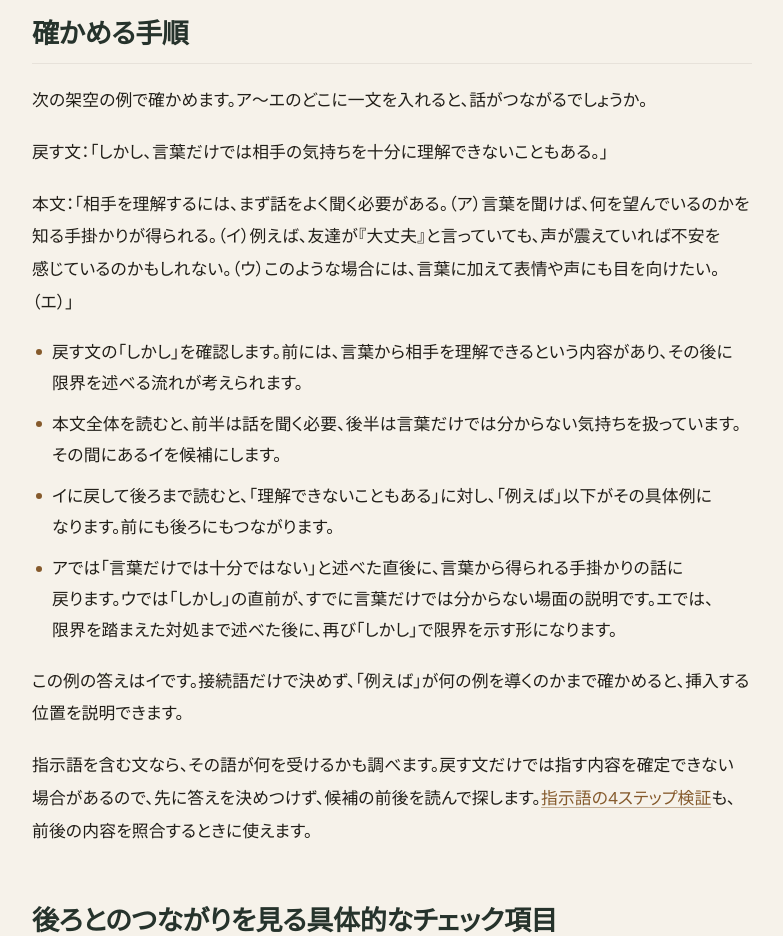
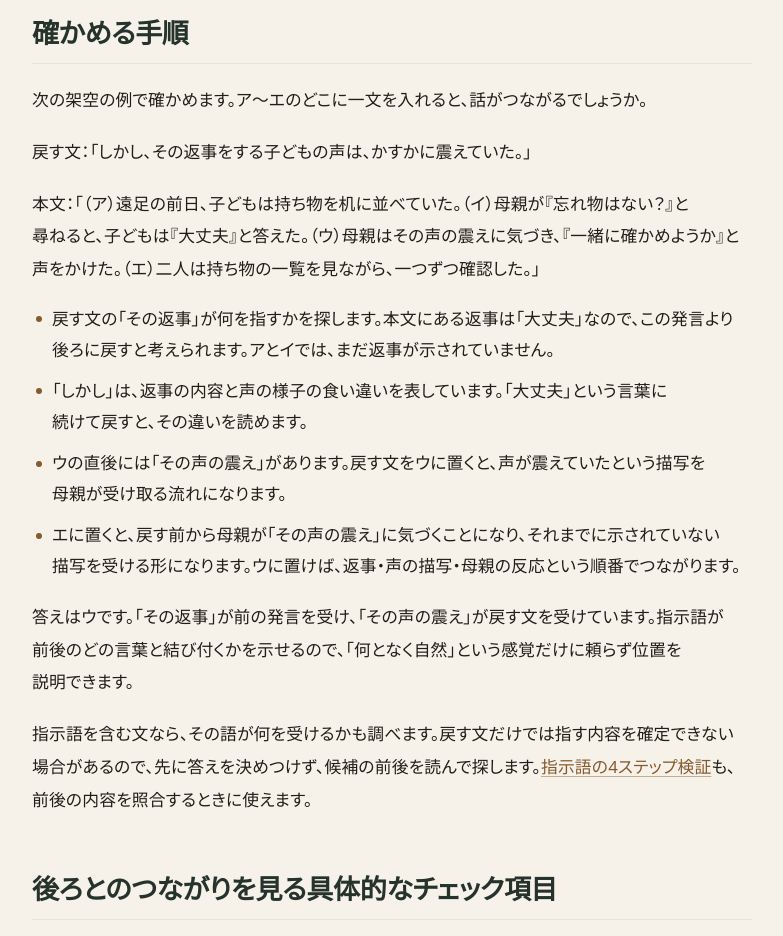
Before and after one commit to kokugojapan/kokugosensei-blog, an Astro site: page /blog/bun-sounyu-zengo in a window 1280 px wide. Shown: the part 1240-2176 px from the top of the page, without its empty margins (248-1031 px from the left). Built offline with nearby package versions, Linux system fonts and the light colour scheme; Astro itself is replaced by a stand-in of ours.

Commit message:
fix: 文挿入例題の答えが一つに決まる構成へ修正

```diff
--- a/src/content/blog/bun-sounyu-zengo.md
+++ b/src/content/blog/bun-sounyu-zengo.md
@@ -20,16 +20,16 @@ pubDate: 2026-10-18
 
 次の架空の例で確かめます。ア〜エのどこに一文を入れると、話がつながるでしょうか。
 
-戻す文：「しかし、言葉だけでは相手の気持ちを十分に理解できないこともある。」
+戻す文：「しかし、その返事をする子どもの声は、かすかに震えていた。」
 
-本文：「相手を理解するには、まず話をよく聞く必要がある。（ア）言葉を聞けば、何を望んでいるのかを知る手掛かりが得られる。（イ）例えば、友達が『大丈夫』と言っていても、声が震えていれば不安を感じているのかもしれない。（ウ）このような場合には、言葉に加えて表情や声にも目を向けたい。（エ）」
+本文：「（ア）遠足の前日、子どもは持ち物を机に並べていた。（イ）母親が『忘れ物はない？』と尋ねると、子どもは『大丈夫』と答えた。（ウ）母親はその声の震えに気づき、『一緒に確かめようか』と声をかけた。（エ）二人は持ち物の一覧を見ながら、一つずつ確認した。」
 
-- 戻す文の「しかし」を確認します。前には、言葉から相手を理解できるという内容があり、その後に限界を述べる流れが考えられます。
-- 本文全体を読むと、前半は話を聞く必要、後半は言葉だけでは分からない気持ちを扱っています。その間にあるイを候補にします。
-- イに戻して後ろまで読むと、「理解できないこともある」に対し、「例えば」以下がその具体例になります。前にも後ろにもつながります。
-- アでは「言葉だけでは十分ではない」と述べた直後に、言葉から得られる手掛かりの話に戻ります。ウでは「しかし」の直前が、すでに言葉だけでは分からない場面の説明です。エでは、限界を踏まえた対処まで述べた後に、再び「しかし」で限界を示す形になります。
+- 戻す文の「その返事」が何を指すかを探します。本文にある返事は「大丈夫」なので、この発言より後ろに戻すと考えられます。アとイでは、まだ返事が示されていません。
+- 「しかし」は、返事の内容と声の様子の食い違いを表しています。「大丈夫」という言葉に続けて戻すと、その違いを読めます。
+- ウの直後には「その声の震え」があります。戻す文をウに置くと、声が震えていたという描写を母親が受け取る流れになります。
+- エに置くと、戻す前から母親が「その声の震え」に気づくことになり、それまでに示されていない描写を受ける形になります。ウに置けば、返事・声の描写・母親の反応という順番でつながります。
 
-この例の答えはイです。接続語だけで決めず、「例えば」が何の例を導くのかまで確かめると、挿入する位置を説明できます。
+答えはウです。「その返事」が前の発言を受け、「その声の震え」が戻す文を受けています。指示語が前後のどの言葉と結び付くかを示せるので、「何となく自然」という感覚だけに頼らず位置を説明できます。
 
 指示語を含む文なら、その語が何を受けるかも調べます。戻す文だけでは指す内容を確定できない場合があるので、先に答えを決めつけず、候補の前後を読んで探します。[指示語の4ステップ検証](/blog/shijigo-4step-kensyo/)も、前後の内容を照合するときに使えます。
 
```
